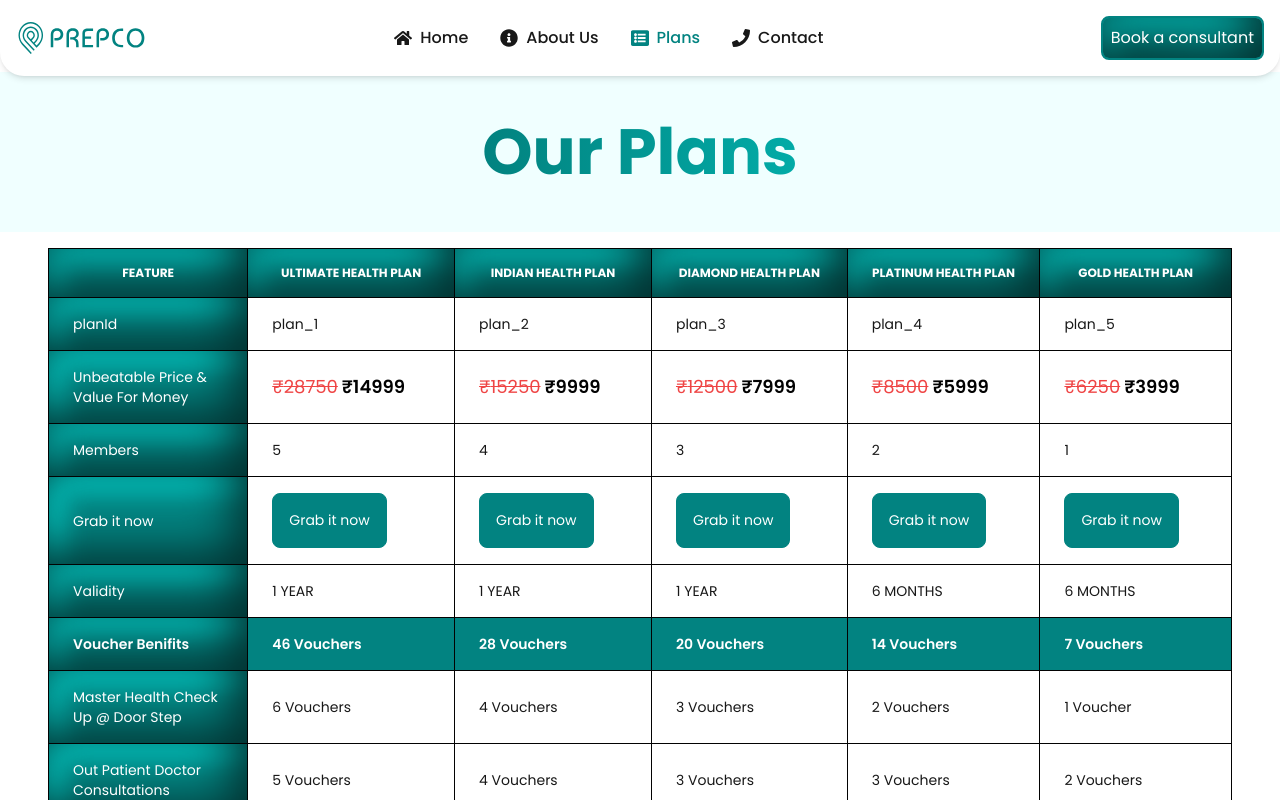
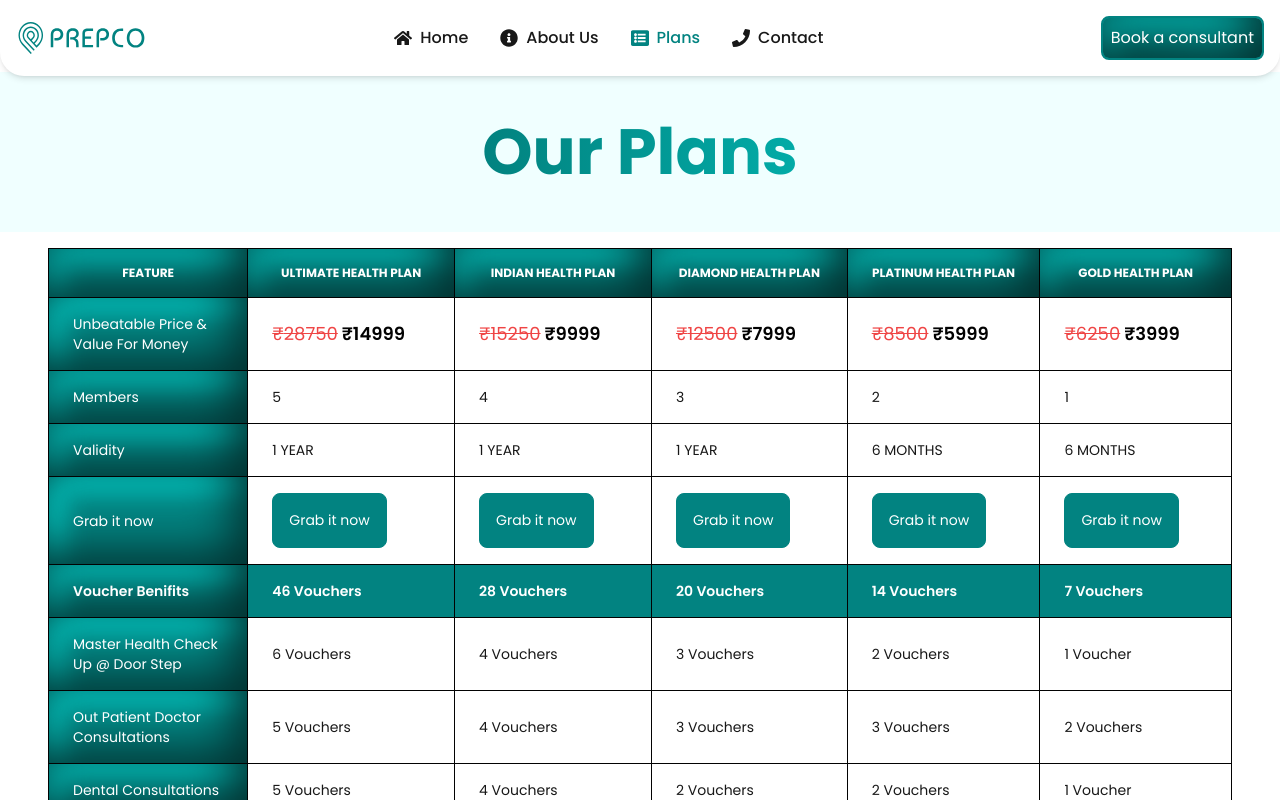
Before and after one commit to Prepco-creator/PREPCO, a Next.js app: page /plans in a window 1280 px wide. Shown: the top 800 px of the page. Built offline with nearby package versions, Linux system fonts and the light colour scheme; a web font is replaced by a local one.

Commit message:
planId is removed

```diff
--- a/src/components/plans/Plans.tsx
+++ b/src/components/plans/Plans.tsx
@@ -84,7 +84,8 @@ const Plans = () => {
         getTitle={(plan) => plan["Plan Title"]}
         hiddenKeys={[
           "Unbeatable Price & Value For Money.actualPrice",
-          "After Discount"
+          "After Discount",
+          "planId",
         ]}
         specialRows={[
           { key: "Voucher Benifits", className: "bg-primary text-white font-semibold" },
```
